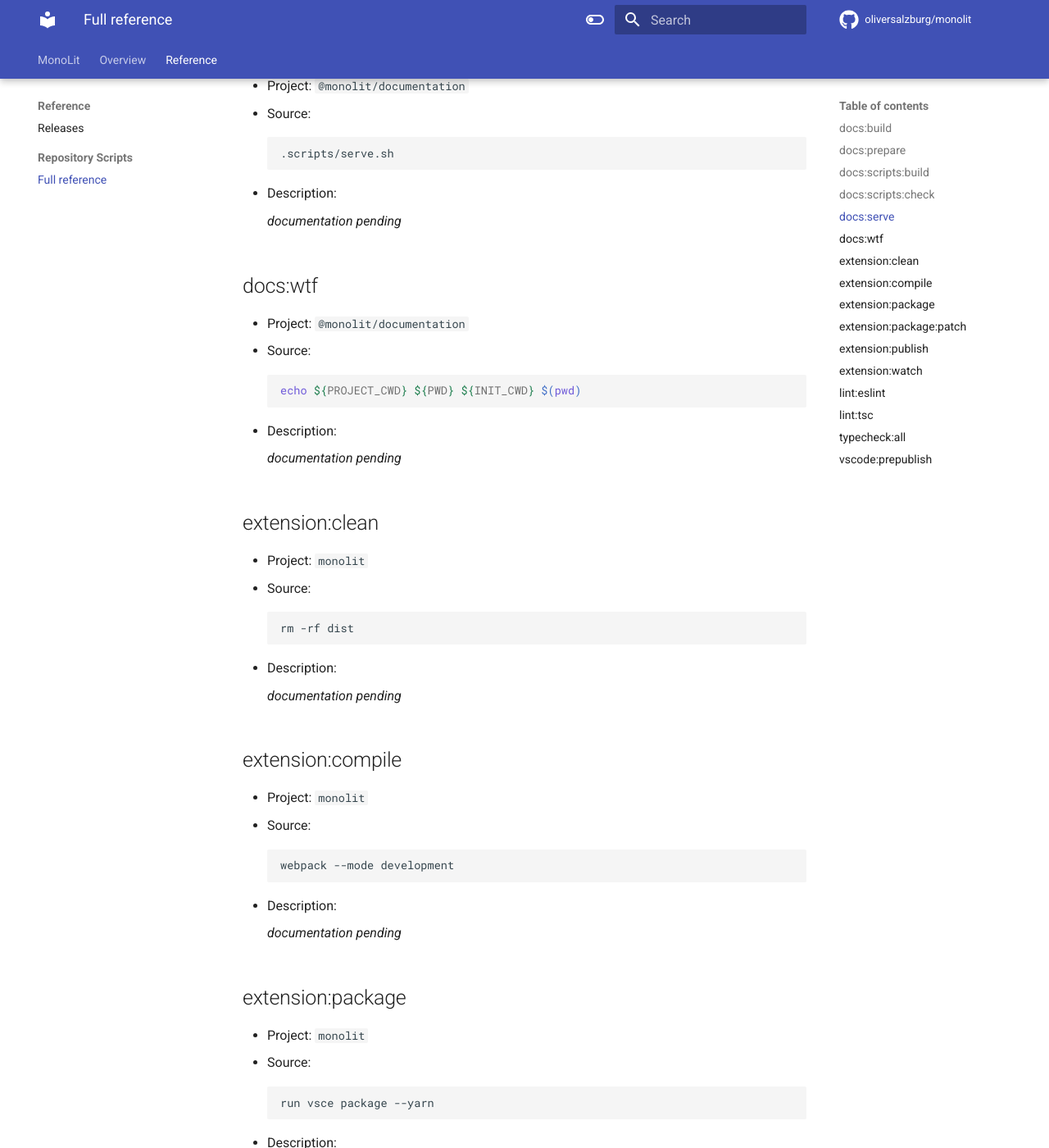
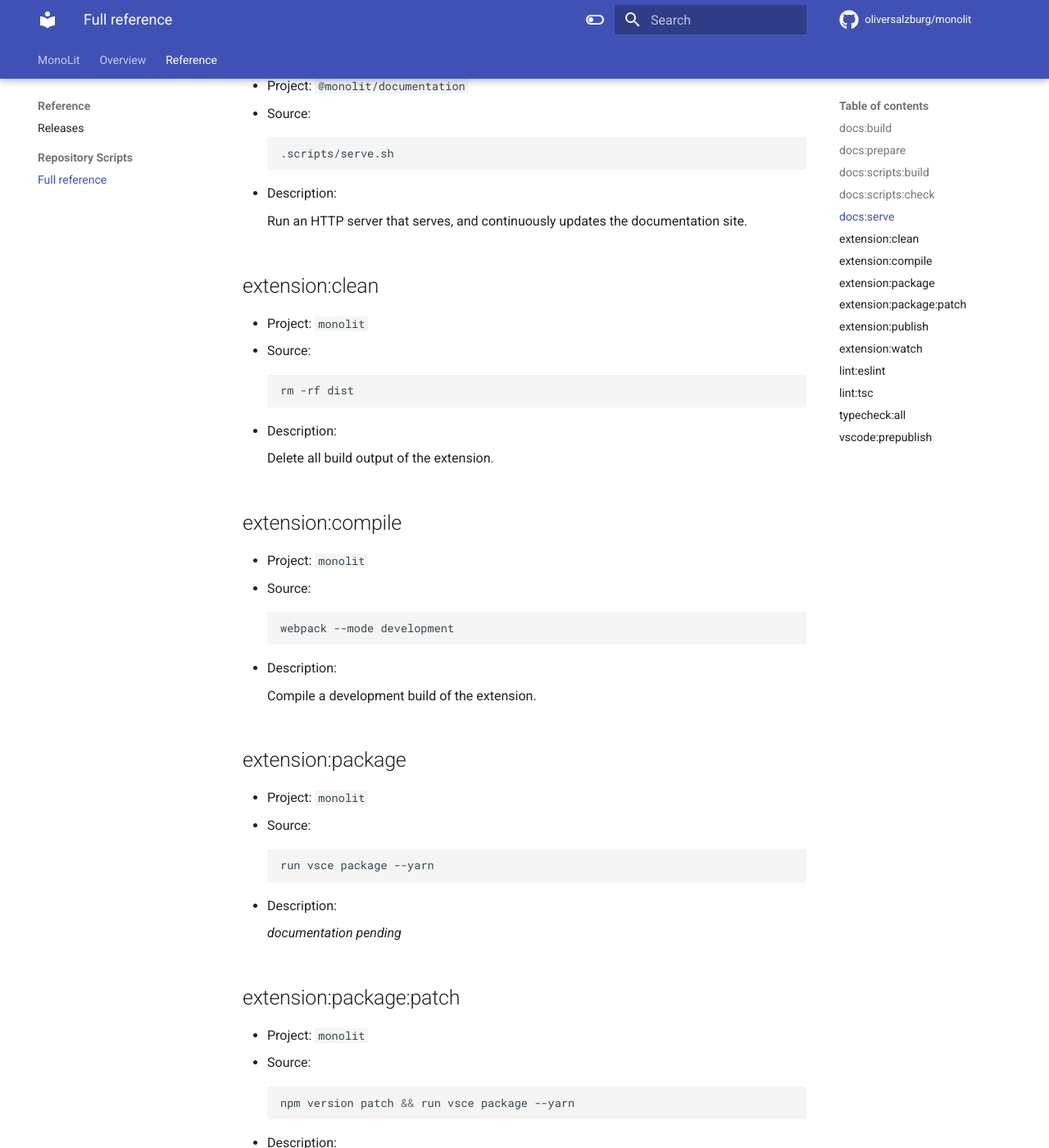
Before and after one commit to oliversalzburg/monolit, an MkDocs documentation site: the page built from packages/documentation/docs/reference/Repository Scripts/index.md, in a window 1280 px wide and 1400 px high, scrolled down 1344 px. Shown: the whole window at 82% size. Built offline with MkDocs 1.6.1 and Material for MkDocs 9.7.7, drawn with Linux system fonts in a browser that asks for light colours; comment, search, counter and statistics services are not loaded; some of the changed text lies outside the part shown.

Commit message:
docs: Update scripts docs

````diff
--- a/packages/documentation/docs/reference/Repository Scripts/index.md
+++ b/packages/documentation/docs/reference/Repository Scripts/index.md
@@ -63,20 +63,7 @@
 
 -   Description:
 
-    _documentation pending_
-
-## docs:wtf
-
--   Project: `@monolit/documentation`
--   Source:
-
-    ```shell
-    echo ${PROJECT_CWD} ${PWD} ${INIT_CWD} $(pwd)
-    ```
-
--   Description:
-
-    _documentation pending_
+    Run an HTTP server that serves, and continuously updates the documentation site.
 
 ## extension:clean
 
@@ -89,7 +76,7 @@
 
 -   Description:
 
-    _documentation pending_
+    Delete all build output of the extension.
 
 ## extension:compile
 
@@ -102,7 +89,7 @@
 
 -   Description:
 
-    _documentation pending_
+    Compile a development build of the extension.
 
 ## extension:package
 
@@ -193,7 +180,7 @@
 
 -   Description:
 
-    _documentation pending_
+    Type-check all projects, to fill the problems panel in VS Code.
 
 ## vscode:prepublish
 
@@ -206,4 +193,4 @@
 
 -   Description:
 
-    _documentation pending_
+    Pre-publish hook from `vsce`. Compile the extension in production mode.
--- a/packages/documentation/package.json
+++ b/packages/documentation/package.json
@@ -7,9 +7,8 @@
   "author": "Oliver Salzburg <oliver.salzburg@gmail.com>",
   "main": "Dockerfile",
   "scripts": {
+    "docs:build": ".scripts/build.sh",
     "docs:prepare": "docker build -t mkdocs-material .",
-    "docs:wtf": "echo ${PROJECT_CWD} ${PWD} ${INIT_CWD} $(pwd)",
-    "docs:build": ".scripts/build.sh",
     "docs:serve": ".scripts/serve.sh"
   },
   "engines": {
````
Also changed, not shown: package.json-scripts.json (+10 -12 lines), packages/documentation/docs/reference/Repository Scripts/.docs:serve.md (+1 -1 lines), packages/documentation/docs/reference/Repository Scripts/.docs:wtf.md (deleted, +0 -12 lines), packages/documentation/docs/reference/Repository Scripts/.extension:clean.md (+1 -1 lines), packages/documentation/docs/reference/Repository Scripts/.extension:compile.md (+1 -1 lines), packages/documentation/docs/reference/Repository Scripts/.typecheck:all.md (+1 -1 lines), packages/documentation/docs/reference/Repository Scripts/.vscode:prepublish.md (+1 -1 lines).
